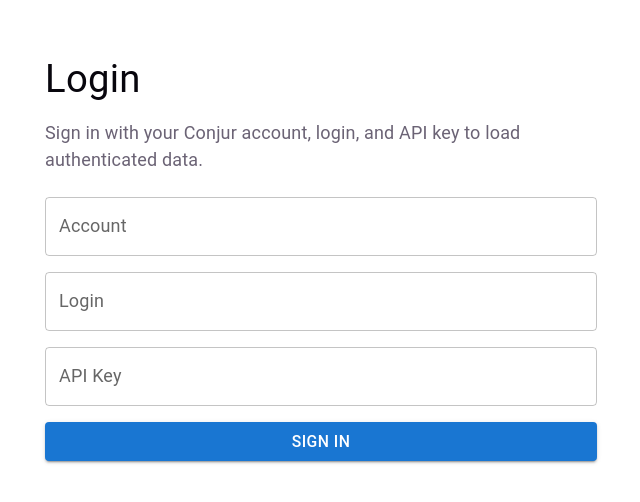
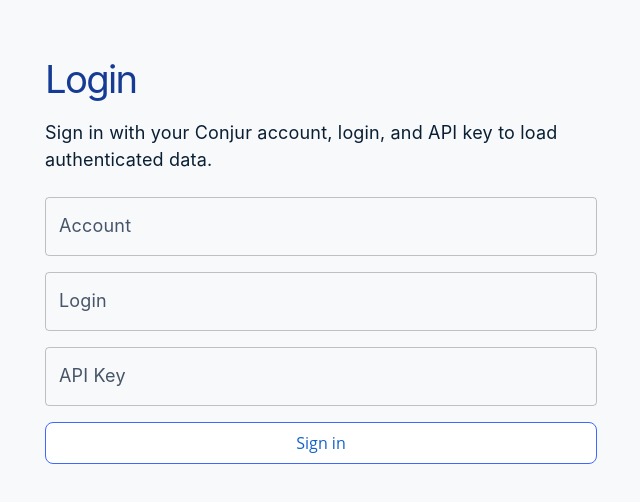
Before and after one commit to mFelgate/conjur-react, a React (Vite) app: page /login in a window 1280 px wide. Shown: the top 502 px of the page, without its empty margins (319-959 px from the left). Built offline with nearby package versions, Linux system fonts and the light colour scheme; no server answers.

Commit message:
Add basic conjur stlying

```diff
--- a/src/App.jsx
+++ b/src/App.jsx
@@ -44,8 +44,6 @@
 import SecretDetails from "./pages/secrets/SecretDetails.jsx";
 import "./App.css";
 
-const drawerWidth = 200;
-
 function App() {
   return (
     <AuthProvider>
@@ -71,17 +69,18 @@
         <Drawer
           variant="permanent"
           sx={{
-            width: drawerWidth,
             flexShrink: 0,
             "& .MuiDrawer-paper": {
-              width: drawerWidth,
               boxSizing: "border-box",
             },
           }}
         >
-          <Toolbar>
-            <Typography variant="h6">CONJUR</Typography>
-          </Toolbar>
+                    <img
+    src="/conjur-logo.svg"
+    alt="Conjur"
+    style={{ width: "182px", height: "auto", margin: "20px", filter: "brightness(0) saturate(100%)", }}
+
+  />
           <List>
             <ListItemButton component={Link} to="/resources">
               <Inventory2OutlinedIcon sx={{ mr: 2 }} />
@@ -142,6 +141,7 @@
             p: 3,
           }}
         >
+
           <Routes>
             <Route path="/login" element={<Login />} />
             <Route path="/" element={<Navigate to="/resources" replace />} />
--- a/src/index.css
+++ b/src/index.css
@@ -38,7 +38,7 @@
 
 html, body, #root {
   width: 100%;
-  height: 100%;
+  min-height: 100%;
   margin: 0;
   padding: 0;
 }
@@ -81,7 +81,7 @@
   max-width: 100%;
   margin: 0 auto;
   text-align: left;
-  min-height: 100svh;
+  min-height: 100vh;
   display: flex;
   flex-direction: column;
   box-sizing: border-box;
@@ -137,3 +137,91 @@
   padding: 4px 8px;
   background: var(--code-bg);
 }
+
+
+/* Conjur Typography */
+/*
+h6 {
+  font-family: "Inter", "Roboto", Arial, sans-serif;
+  color: #0b1f33;
+  font-weight: 600;
+  letter-spacing: -0.02em;
+  margin-bottom: 0.75rem;
+}
+
+h2 {
+  font-size: 2rem;
+  font-weight: 700;
+}
+
+h3 {
+  font-size: 1.5rem;
+  font-weight: 650;
+}
+
+h4 {
+  font-size: 1.25rem;
+  font-weight: 600;
+}
+
+h5 {
+  font-size: 1.1rem;
+  font-weight: 600;
+}
+
+h6 {
+  font-size: 1rem;
+  font-weight: 600;
+}
+
+
+.subtitle,
+.section-description {
+  color: #5f6b76;
+  font-size: 0.95rem;
+}
+
+
+.conjur-section-title {
+  color: #0b1f33;
+  border-bottom: 2px solid #00a6a6;
+  padding-bottom: 0.4rem;
+  margin-bottom: 1rem;
+}
+
+
+.conjur-label {
+  color: #64748b;
+  font-size: 0.85rem;
+  font-weight: 500;
+  text-transform: uppercase;
+  letter-spacing: 0.05em;
+}
+
+:root {
+
+  --conjur-navy: #0b1f33;
+  --conjur-blue: #123b5d;
+  --conjur-primary: #0066cc;
+  --conjur-teal: #00a6a6;
+
+  --conjur-text: #1f2937;
+  --conjur-muted: #64748b;
+  --conjur-border: #d9e2ec;
+  --conjur-background: #f7f9fb;
+  --conjur-surface: #ffffff;
+
+  --conjur-success: #2e7d32;
+  --conjur-warning: #ed6c02;
+  --conjur-error: #d32f2f;
+}
+
+body {
+  background: var(--conjur-background);
+  color: var(--conjur-text);
+  font-family:
+    "Inter",
+    "Roboto",
+    Arial,
+    sans-serif;
+} */
--- a/src/main.jsx
+++ b/src/main.jsx
@@ -4,11 +4,13 @@
 import App from './App.jsx'
 import { ThemeProvider } from "@mui/material/styles";
 import { theme } from "./theme";
-
+import CssBaseline from "@mui/material/CssBaseline";
 
 createRoot(document.getElementById('root')).render(
   <StrictMode>
-
+    <ThemeProvider theme={theme}>
+      <CssBaseline />
       <App />
+    </ThemeProvider>
   </StrictMode>,
 )
--- a/src/theme.ts
+++ b/src/theme.ts
@@ -4,22 +4,103 @@
 export const theme = createTheme({
   palette: {
     primary: {
-      main: "#2563eb",
+      main: "#1362cb",
     },
     secondary: {
-      main: "#64748b",
+      main: "#123b5d",
     },
     background: {
-      default: "#f8fafc",
+      default: "#f7f9fb",
       paper: "#ffffff",
     },
     text: {
-      primary: "#0f172a",
+      primary: "#0b1f33",
       secondary: "#475569",
     },
   },
-  typography: {
-    fontFamily: "Inter, sans-serif",
+typography: {
+  fontFamily: '"Titillium Web", "Inter", sans-serif',
+
+  h2: {
+    fontSize: "2rem",
+    lineHeight: "2rem",
+    fontWeight: 400,
+    color: "#153b94",
+  },
+  h3: {
+    fontSize: "1.75rem",
+    lineHeight: "1.75rem",
+    fontWeight: 400,
+    color: "#153b94",
+  },
+  h4: {
+    fontWeight: 400,
+    color: "#153b94",
+  },
+  h5: {
+    fontWeight: 400,
+    color: "#153b94",
+  },
+  h6: {
+    fontWeight: 400,
+    color: "#153b94",
+  },
+},
+  components: {
+    MuiButton: {
+      styleOverrides: {
+        root: {
+          borderRadius: 8,
+          textTransform: "none",
+          fontFamily: '"Open Sans", sans-serif',
+          fontSize: "16px",
+          fontWeight: 400,
+          minHeight: "34px",
+          paddingLeft: "12px",
+          paddingRight: "12px",
+          color: "#1362cb",
+          border: "1px solid #3e68ff",
+          backgroundColor: "#ffffff",
+          boxShadow: "none",
+          transition: "none",
+          "&:hover": {
+            backgroundColor: "#f8fafc",
+            boxShadow: "none",
+          },
+        },
+        containedPrimary: {
+          backgroundColor: "#1362cb",
+          color: "#ffffff",
+          border: "1px solid #1362cb",
+          "&:hover": {
+            backgroundColor: "#0f4fa8",
+          },
+        },
+      },
+    },
+    MuiPaper: {
+      styleOverrides: {
+        root: {
+          border: "1px solid #d9e2ec",
+          borderRadius: 8,
+          boxShadow: "none",
+        },
+      },
+    },
+    MuiTableCell: {
+      styleOverrides: {
+        head: {
+          color: "#0b1f33",
+          fontWeight: 700,
+          fontSize: "0.9rem",
+          backgroundColor: "#eef3f8",
+        },
+        body: {
+          color: "#475569",
+          fontSize: "0.875rem",
+        },
+      },
+    },
   },
   spacing: 8,
 });
```
Also changed, not shown: conjur-logo.svg (added).
